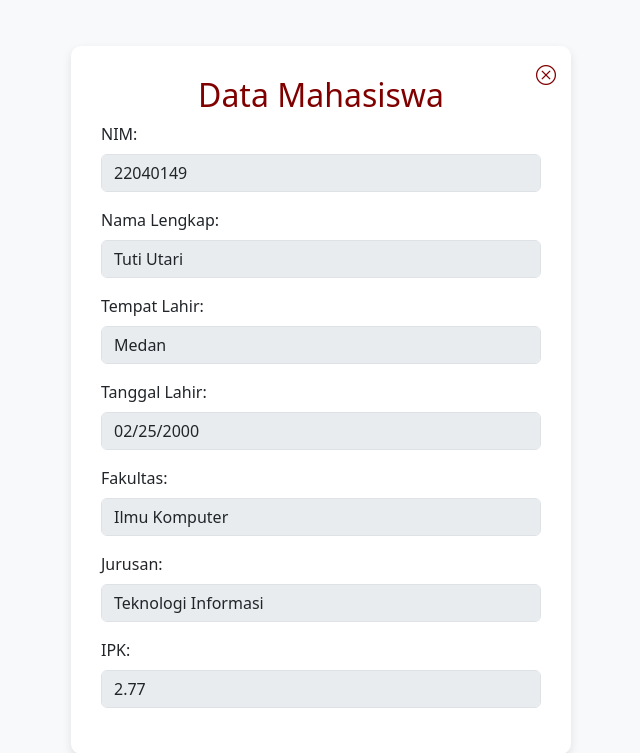
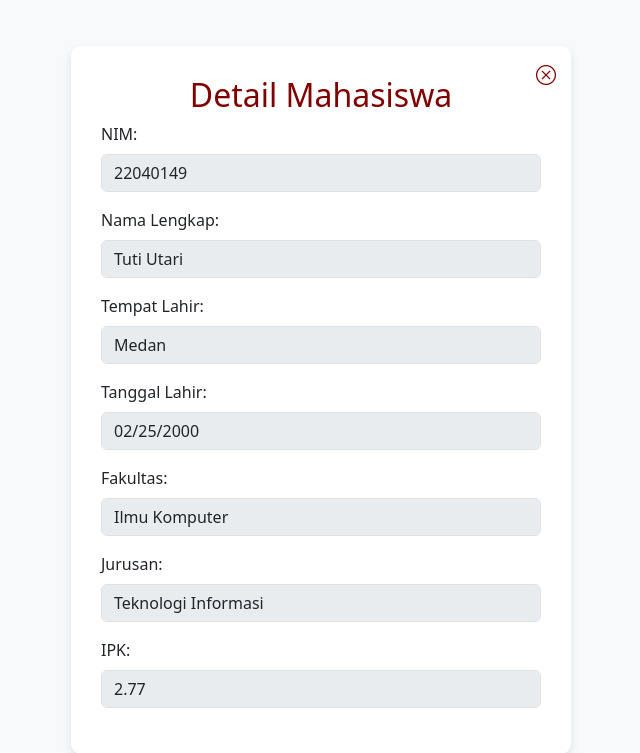
Before and after one commit to tarripewe/Sistem-Informasi-Kampusku, a PHP site: page /detail_mahasiswa.php?id_mahasiswa=10 in a window 1280 px wide. Shown: the top 753 px of the page, without its empty margins (319-959 px from the left). Run offline with PHP 8.4, Linux system fonts and the light colour scheme; data comes from the database, SQL or seed files in the repository.

Commit message:
Integrasi detail mahasiswa

```diff
--- a/detail_mahasiswa.php
+++ b/detail_mahasiswa.php
@@ -220,7 +220,7 @@ if ($_SERVER['REQUEST_METHOD'] == 'POST') {
 <body>
     <div class="container">
         <a href="mahasiswa.php" class="close-btn"><i class="bi bi-x-circle"></i></a>
-        <h2>Data Mahasiswa</h2>
+        <h2>Detail Mahasiswa</h2>
         <form id="editForm" method="POST">
             <div class="mb-3">
                 <label class="form-label">NIM:</label>
```
